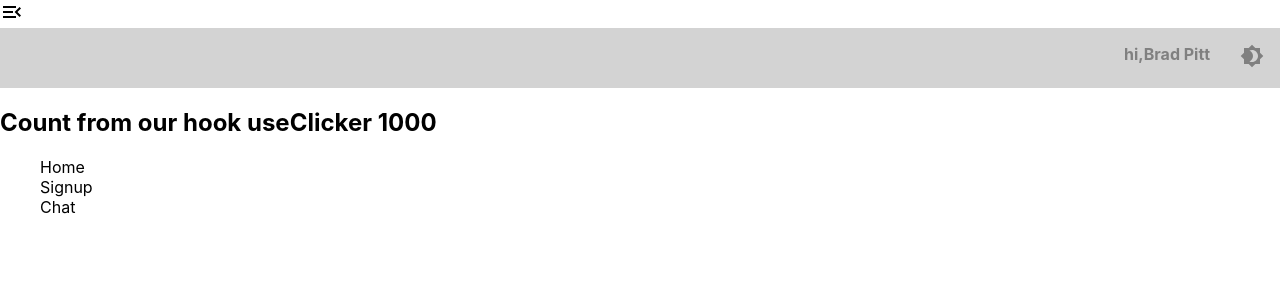
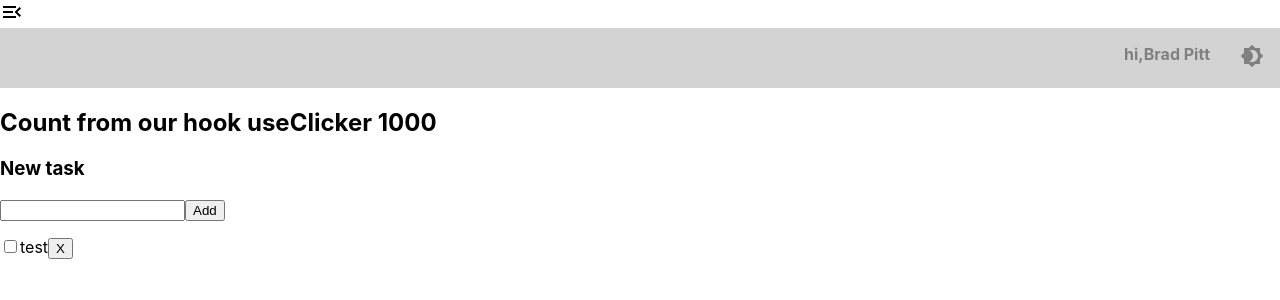
Before and after one commit to novolokova/react-18-01-23, a React (Create React App) app: page /todo-1 in a window 1280 px wide. Shown: the top 300 px of the page. Built offline with nearby package versions, Linux system fonts and the light colour scheme.

Commit message:
Add TodoReducer

```diff
--- a/src/App.js
+++ b/src/App.js
@@ -9,6 +9,8 @@ import Chat from "./components/Chat";
 import NavMenu from "./components/NavMenu";
 import HomePage from "./pages/HomePage";
 import { CONSTANTS } from "./constants";
+import TodoReducer from './components/TodoReducer/index';
+import TodoUseState from './components/TodoUseState/index';
 const { THEMES } = CONSTANTS;
 
 const reducer = (state, action) => {
@@ -47,24 +49,14 @@ function App() {
             <NavMenu />
             <FuncHeader />
             <h2> Count from our hook useClicker {count}</h2>
-            <nav>
-              <ul>
-                <li>
-                  <NavLink to="/">Home</NavLink>
-                </li>
-                <li>
-                  <NavLink to="signup">Signup</NavLink>
-                </li>
-                <li>
-                  <NavLink to="chat">Chat</NavLink>
-                </li>
-              </ul>
-            </nav>
-
             <Routes>
               <Route path="/" element={<HomePage />} />
               <Route path="signup" element={<SignUpForm />} />
               <Route path="/chat" element={<Chat />} />
+
+              <Route path="todo-1" element={<TodoReducer />} />
+              <Route path="todo-2" element={<TodoUseState />} />
+
             </Routes>
           </BrowserRouter>
         </UserContext.Provider>
--- a/src/components/NavMenu/index.js
+++ b/src/components/NavMenu/index.js
@@ -23,12 +23,19 @@ const NavMenu = () => {
     };
   }, [state.isMenuOpen]);
 
+  const keyCloseMenu = (event) => { //Accessibility
+    if (event.keyCode === 13) {
+      keyCloseMenu();
+    }
+  };
 
   return (
     <nav className={classNames} ref={navMenuRef}>
       <DisabledByDefaultOutlined
         className={styles.closeBtn}
         onClick={menuClose}
+        tabIndex="0"
+        onKeyDown={keyCloseMenu}
       />
       <ul>
         <li>
@@ -40,6 +47,14 @@ const NavMenu = () => {
         <li>
           <NavLink to="/chat">chat</NavLink>
         </li>
+
+        <li>
+          <NavLink to="/todo-1">Todo_Reducer</NavLink>
+        </li>
+        <li>
+          <NavLink to="/todo-2">Todo_UseState</NavLink>
+        </li>
+
       </ul>
     </nav>
   );
--- /dev/null
+++ b/src/components/TodoReducer/index.js
@@ -0,0 +1,51 @@
+import React from "react";
+import { useReducer } from "react";
+import { Formik, Form, Field } from "formik";
+import reducer from "./reducer";
+import {TASK_SCHEMA} from "../../utils/validationSchemas"
+
+const TodoReducer = () => {
+  const [state, dispatch] = useReducer(reducer, {
+    tasks: [{ id: Date(), body: "test", isDone: false }],
+  });
+  const onSubmit = (values, formikBag) => {
+    dispatch({ type: "ADD_TASK", payload: values.body });
+    formikBag.resetForm();
+  };
+  const handlerDelet = (id) => {
+    dispatch({ type: "DELETE_TASK", payload: id });
+  };
+  const handlerIsDone = (id) => {
+    dispatch({ type: "IS_DONE_TASK", payload: id });
+  };
+  const mapTasks = (task) => (
+    <article key={task.id}>
+      <p>
+        <input
+          type="checkbox"
+          name="isDone"
+          checked={task.isDone}
+          onChange={() => handlerIsDone(task.id)}
+        />
+        {task.body}
+        <button onClick={() => handlerDelet(task.id)}>X</button>
+      </p>
+    </article>
+  );
+  return (
+    <div>
+      <section>
+        <h3>New task</h3>
+        <Formik onSubmit={onSubmit} initialValues={{ body: "" }} validationSchema={TASK_SCHEMA}>
+          <Form>
+            <Field name="body" />
+            <input type="submit" value="Add" />
+          </Form>
+        </Formik>
+      </section>
+      <section>{state.tasks.map(mapTasks)}</section>
+    </div>
+  );
+};
+
+export default TodoReducer;
--- /dev/null
+++ b/src/components/TodoReducer/reducer.js
@@ -0,0 +1,33 @@
+const reducer = (state, action) => {
+  switch (action.type) {
+    case "ADD_TASK": {
+      const newTask = {
+        id: Date.now(),
+        isDone: false,
+        body: action.payload,
+      };
+      const newState = { ...state, tasks: [...state.tasks, newTask] };
+      return newState;
+    }
+    case "DELETE_TASK": {
+      const { payload: id } = action;
+      return {
+        ...state,
+        tasks: state.tasks.filter((task) => id !== task.id),
+      };
+    }
+    case "IS_DONE_TASK": {
+      const { payload: id } = action;
+      return {
+        tasks: state.tasks.map((task) =>
+          id === task.id ? { ...task, isDone: !task.isDone } : task
+        ),
+      };
+    }
+
+    default:
+      return state;
+  }
+};
+
+export default reducer;
--- /dev/null
+++ b/src/components/TodoUseState/index.js
@@ -0,0 +1,11 @@
+import React from 'react';
+
+const TodoUseState = () => {
+    return (
+        <div>
+
+        </div>
+    );
+}
+
+export default TodoUseState;
--- a/src/utils/validationSchemas.js
+++ b/src/utils/validationSchemas.js
@@ -1,5 +1,11 @@
  import * as Yup from "yup";
 
+ export const TASK_SCHEMA = Yup.object({body:
+ Yup.string()
+ .trim()
+ .min(4, "Must be more 4 letters")
+ .max(40, "Must be less 40 letters")
+ .required("Required!")});
 
  export const NAME_SCHEMA = Yup.string()
  .trim()
```
